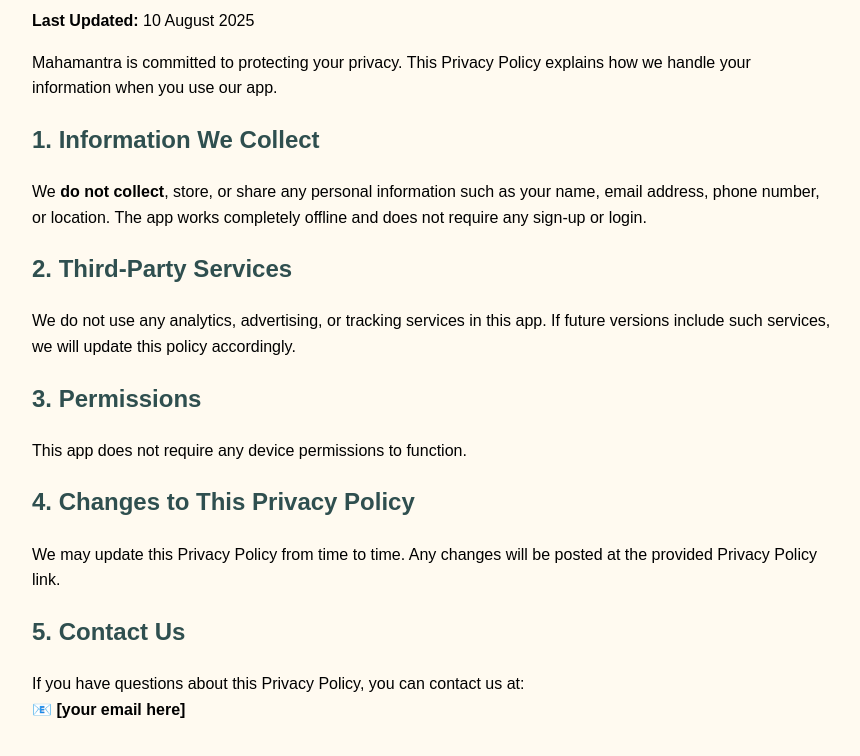
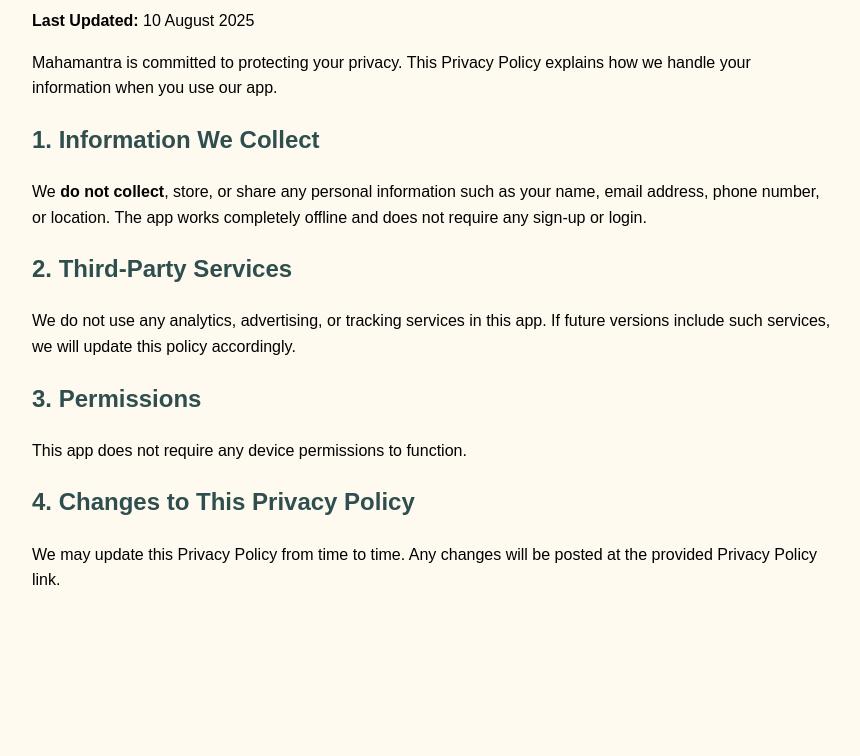
Before and after one commit to ashwinwadte/mahamantra-privacy-policy, a plain HTML site: page index.html in a window 1280 px wide. Shown: the part 106-862 px from the top of the page, without its empty margins (208-1068 px from the left). After the commit the page ends 800 px from the top, so only its background shows below. Drawn offline with Linux system fonts and the light colour scheme.

Commit message:
Update index.html

```diff
--- a/index.html
+++ b/index.html
@@ -29,9 +29,5 @@
 
     <h2>4. Changes to This Privacy Policy</h2>
     <p>We may update this Privacy Policy from time to time. Any changes will be posted at the provided Privacy Policy link.</p>
-
-    <h2>5. Contact Us</h2>
-    <p>If you have questions about this Privacy Policy, you can contact us at:<br>
-    📧 <strong>[your email here]</strong></p>
 </body>
 </html>
```
